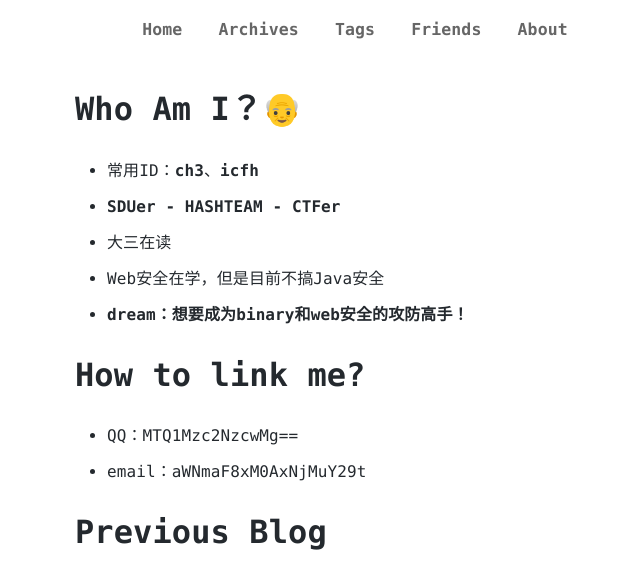
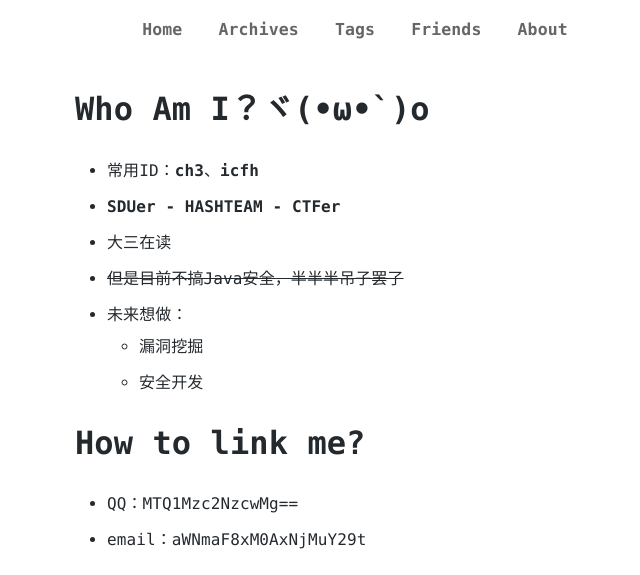
Before and after one commit to 1cfh/1cfh.github.io, a plain HTML site: page about/index.html in a window 1280 px wide. Shown: the part 172-747 px from the top of the page, without its empty margins (285-925 px from the left). Drawn offline with nearby package versions, Linux system fonts and the light colour scheme; a small style sheet from the web is missing.

Commit message:
Site updated: 2024-04-14 14:01:32

```diff
--- a/about/index.html
+++ b/about/index.html
@@ -151,12 +151,16 @@
   <!-- 关于页 url形式：https://yoursite/about/ -->
     <div class="container about-index">
       <div class="markdown-body">
-        <h1 id="Who-Am-I？👴"><a href="#Who-Am-I？👴" class="headerlink" title="Who Am I？👴"></a>Who Am I？👴</h1><ul>
+        <h1 id="Who-Am-I？ヾ-•ω•-o"><a href="#Who-Am-I？ヾ-•ω•-o" class="headerlink" title="Who Am I？ヾ(•ω•&#96;)o"></a>Who Am I？ヾ(•ω•&#96;)o</h1><ul>
 <li>常用ID：<strong>ch3</strong>、<strong>icfh</strong></li>
 <li><strong>SDUer - HASHTEAM - CTFer</strong></li>
 <li>大三在读</li>
-<li>Web安全在学，但是目前不搞Java安全</li>
-<li><strong>dream：想要成为binary和web安全的攻防高手！</strong></li>
+<li><del>但是目前不搞Java安全，半半半吊子罢了</del></li>
+<li>未来想做：<ul>
+<li>漏洞挖掘</li>
+<li>安全开发</li>
+</ul>
+</li>
 </ul>
 <h1 id="How-to-link-me"><a href="#How-to-link-me" class="headerlink" title="How to link me?"></a>How to link me?</h1><ul>
 <li>QQ：MTQ1Mzc2NzcwMg&#x3D;&#x3D;</li>
```
